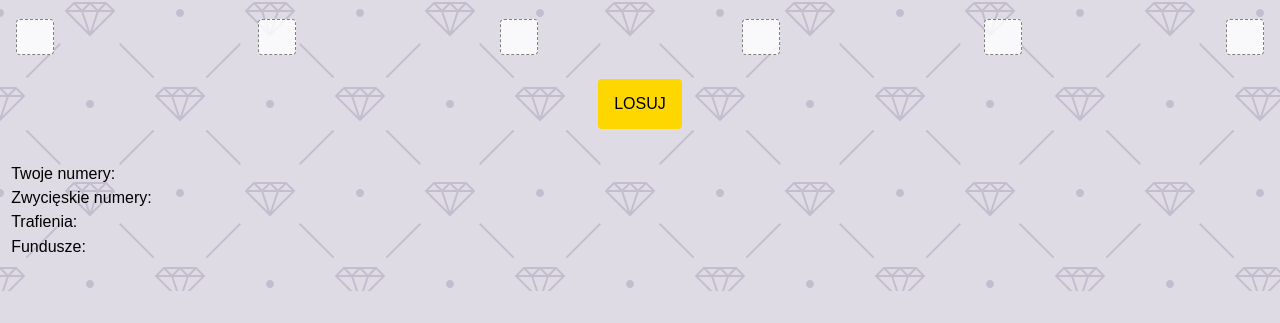
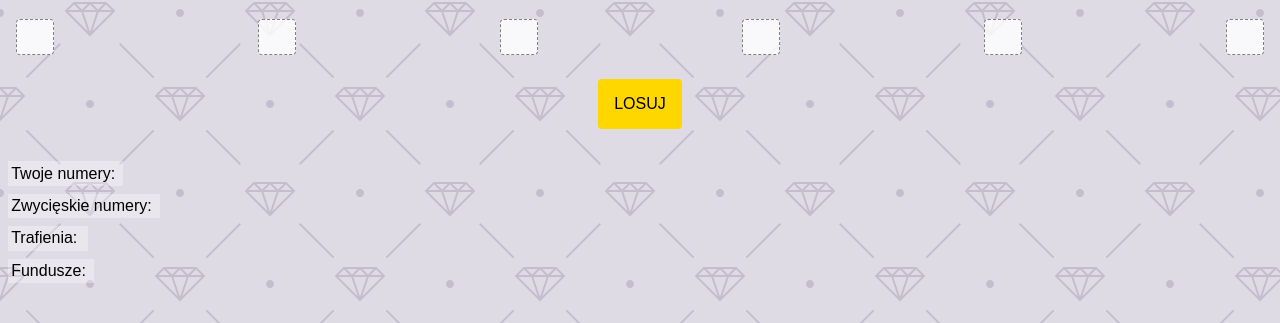
Before and after one commit to KonradBartu/konradbartu.github.io, a plain HTML site: page index.html in a window 1280 px wide. Shown: the part 616-939 px from the top of the page. Before the commit the page ends 907 px from the top, so only its background shows below. Drawn offline with Linux system fonts and the light colour scheme.

Commit message:
Update index.html

```diff
--- a/index.html
+++ b/index.html
@@ -23,10 +23,10 @@
             <input type="number">
         </div>
         <button>LOSUJ</button>
-        <p>Twoje numery:</p>
-        <p>Zwycięskie numery:</p>
-        <p>Trafienia:</p>
-        <p>Fundusze:</p>
+        <div class="info one"><p>Twoje numery:</p></div>
+        <div class="info two"><p>Zwycięskie numery:</p></div>
+        <div class="info three"><p>Trafienia:</p></div>
+        <div class="info four"><p>Fundusze:</p></div>
     </div>
 
 
```
